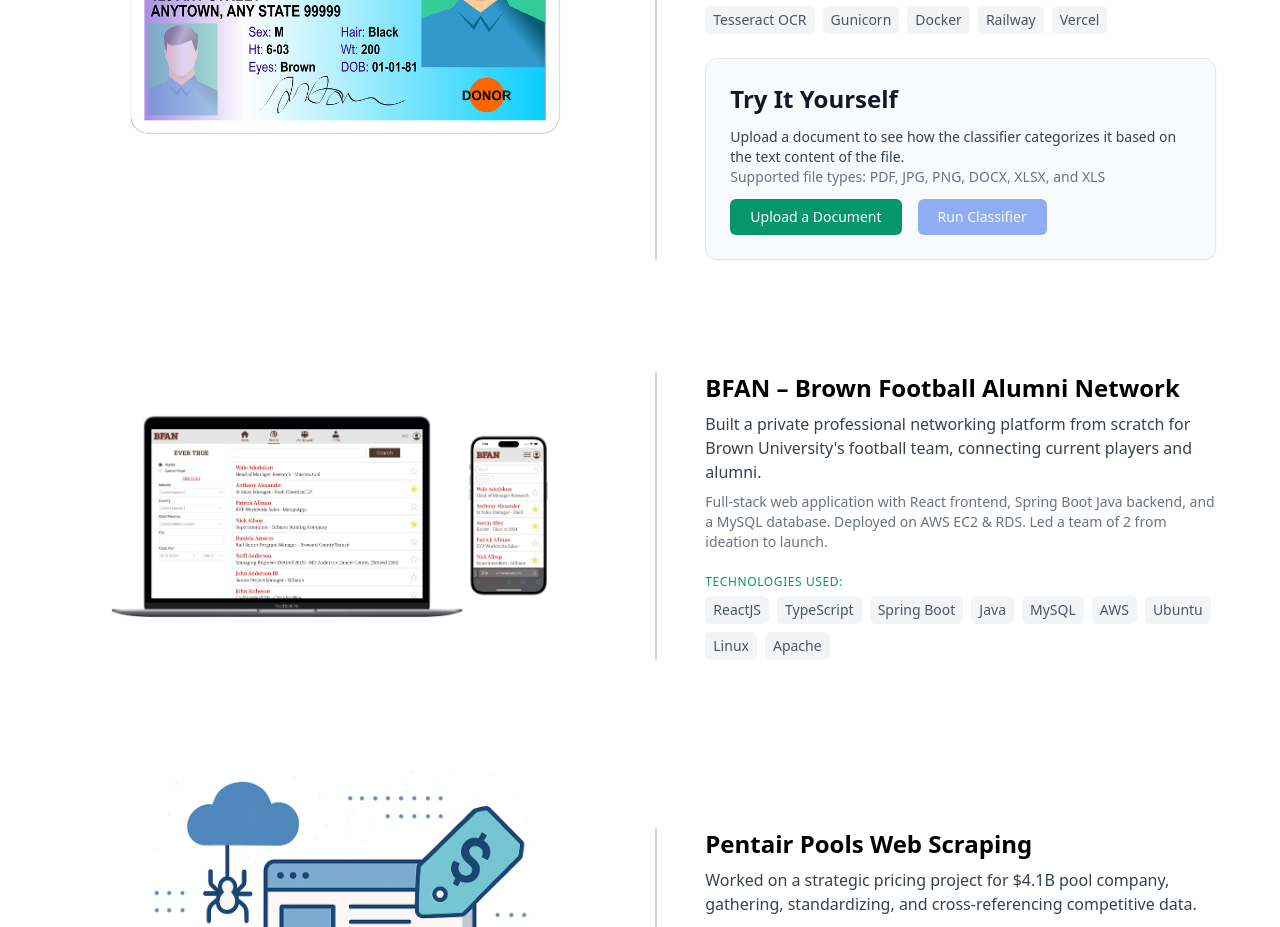
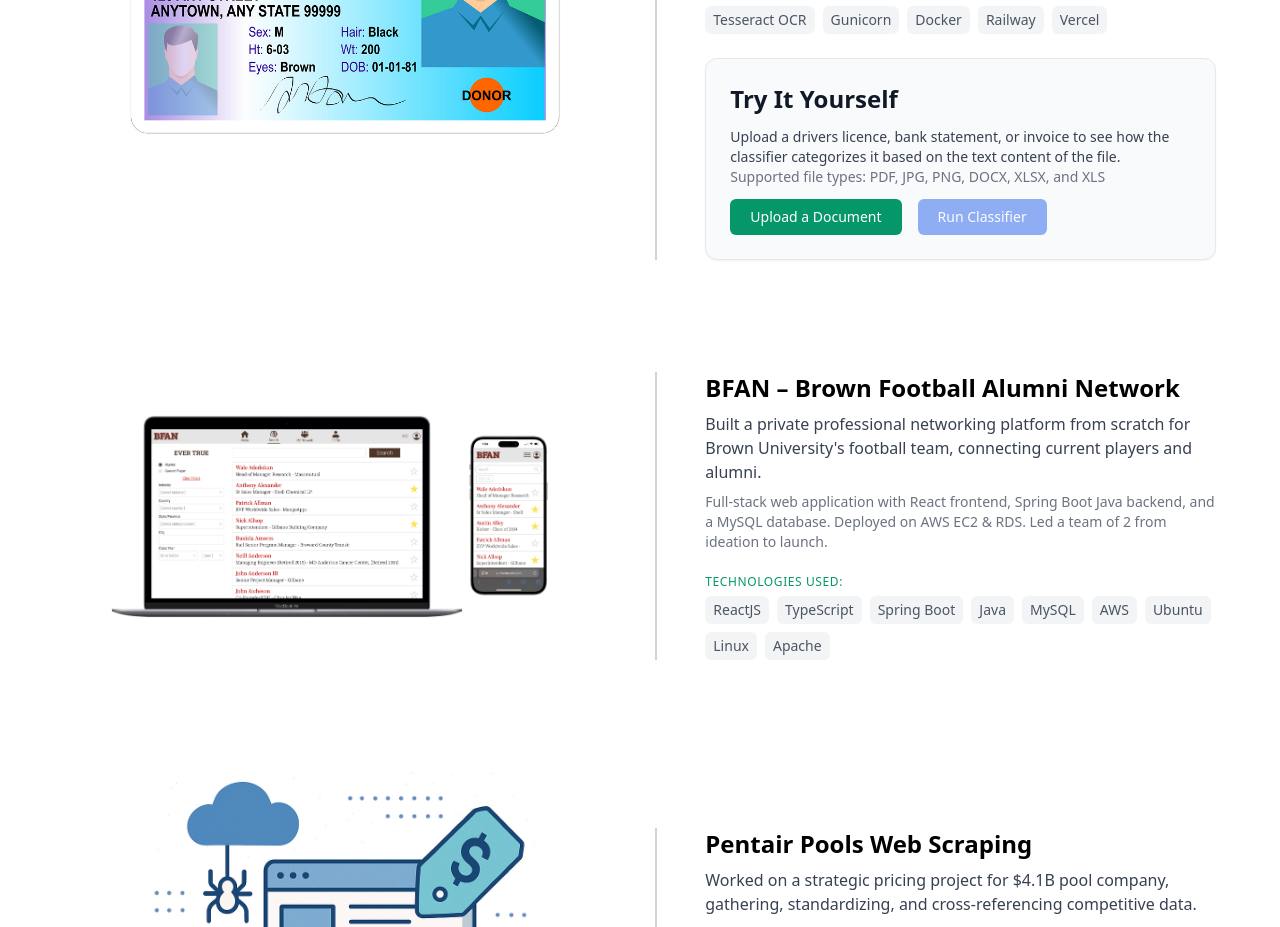
Before and after one commit to wjarvis10/wjarvis-website, a React (Vite) app: page / in a window 1280 px wide. Shown: the part 1080-2007 px from the top of the page. Built offline with nearby package versions, Linux system fonts and the light colour scheme.

Commit message:
updated try me details

```diff
--- a/src/components/DocumentClassifier.tsx
+++ b/src/components/DocumentClassifier.tsx
@@ -45,8 +45,8 @@
       <h3 className="text-2xl font-bold text-gray-900">Try It Yourself</h3>
 
       <p className="text-sm text-gray-700">
-        Upload a document to see how the classifier categorizes it based on the
-        text content of the file.
+        Upload a drivers licence, bank statement, or invoice to see how the
+        classifier categorizes it based on the text content of the file.
         <br />
         <span className="text-gray-500 text-sm my-2">
           Supported file types: PDF, JPG, PNG, DOCX, XLSX, and XLS
```
Also changed, not shown: 1 other file (tests, documents, lock files or other folders).
